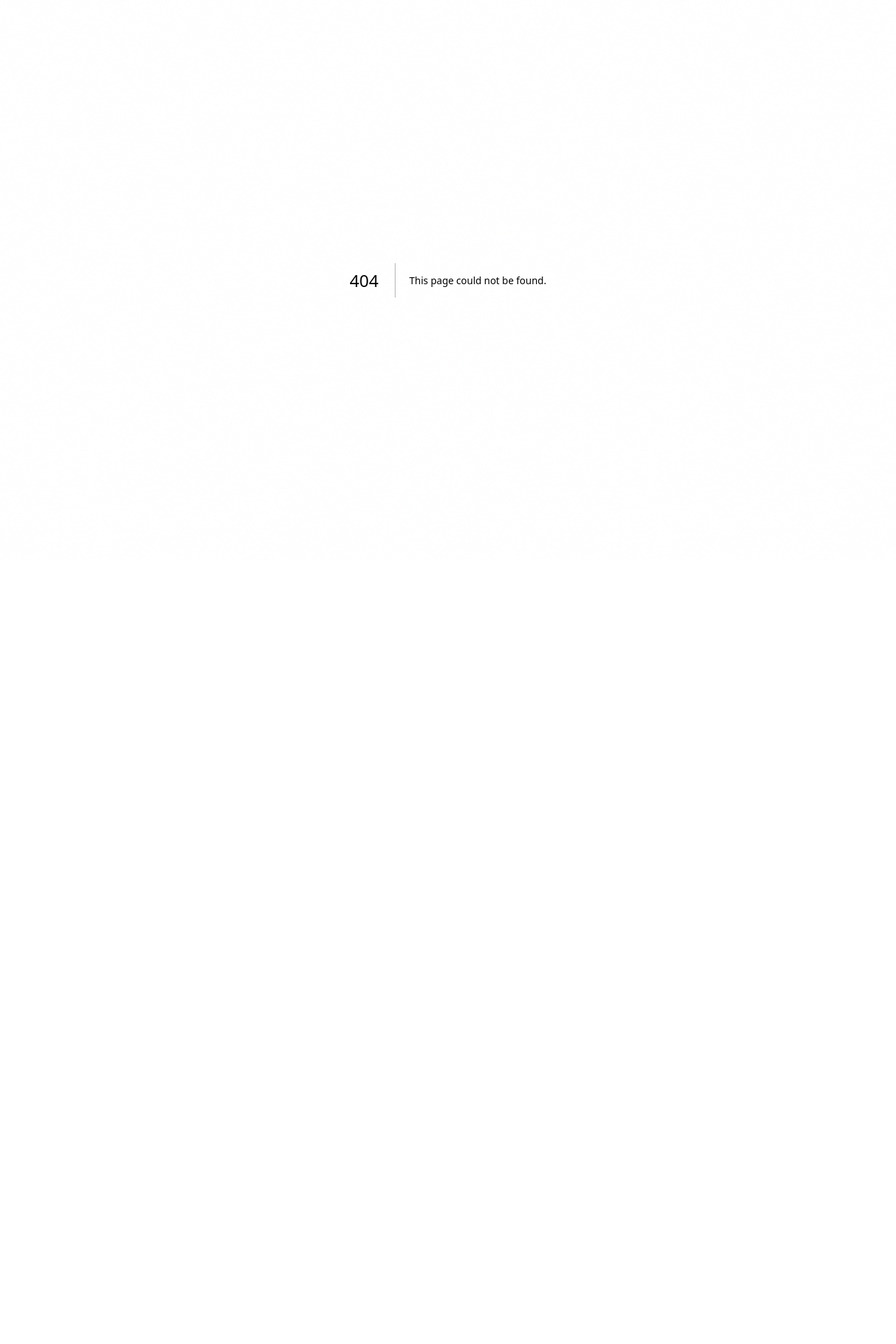
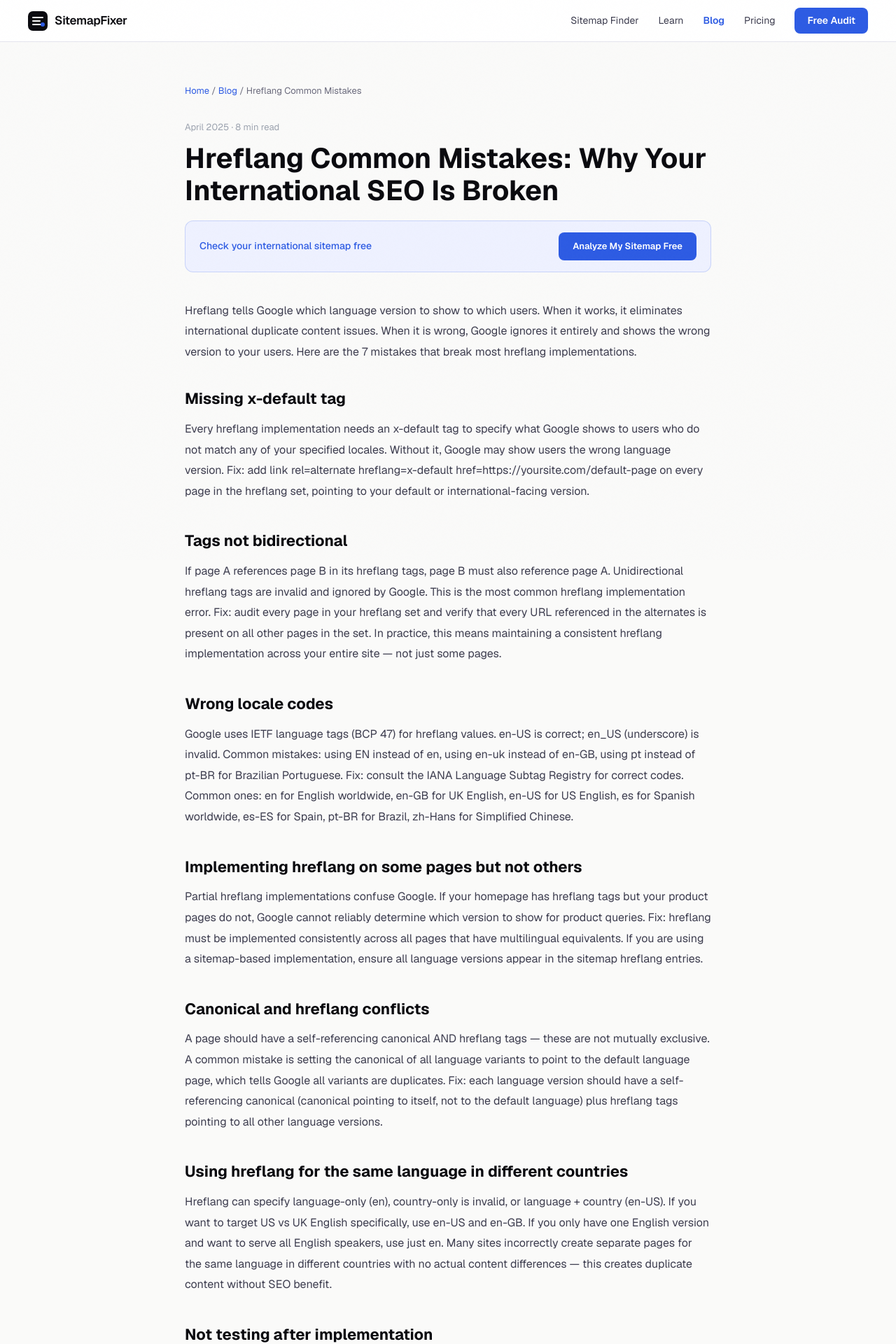
Before and after one commit to Watermelon-Coctail-Bar/sitemap-fixer, a Next.js app: page /blog/hreflang-common-mistakes in a window 1280 px wide. Before the commit this address had no page. Shown: the top 1920 px of the page at 70% size. Before the commit the page ends 800 px from the top, so only its background shows below. Built offline with nearby package versions, Linux system fonts and the light colour scheme.

Commit message:
Create page.tsx

```diff
--- /dev/null
+++ b/src/app/blog/hreflang-common-mistakes/page.tsx
@@ -0,0 +1,47 @@
+import type { Metadata } from 'next';
+export const metadata: Metadata = {
+  title: 'Hreflang Common Mistakes: Why Your International SEO Is Broken | SitemapFixer',
+  description: "Hreflang is one of the most error-prone SEO implementations. Here are the 7 most common hreflang mistakes and exactly how to fix each one.",
+  alternates: { canonical: 'https://sitemapfixer.com/blog/hreflang-common-mistakes' },
+  openGraph: { title: 'Hreflang Common Mistakes and Fixes', description: 'The 7 most common hreflang mistakes and how to fix them.', url: 'https://sitemapfixer.com/blog/hreflang-common-mistakes', type: 'article' },
+};
+const mistakes = [
+  { t: "Missing x-default tag", d: "Every hreflang implementation needs an x-default tag to specify what Google shows to users who do not match any of your specified locales. Without it, Google may show users the wrong language version. Fix: add link rel=alternate hreflang=x-default href=https://yoursite.com/default-page on every page in the hreflang set, pointing to your default or international-facing version." },
+  { t: "Tags not bidirectional", d: "If page A references page B in its hreflang tags, page B must also reference page A. Unidirectional hreflang tags are invalid and ignored by Google. This is the most common hreflang implementation error. Fix: audit every page in your hreflang set and verify that every URL referenced in the alternates is present on all other pages in the set. In practice, this means maintaining a consistent hreflang implementation across your entire site — not just some pages." },
+  { t: "Wrong locale codes", d: "Google uses IETF language tags (BCP 47) for hreflang values. en-US is correct; en_US (underscore) is invalid. Common mistakes: using EN instead of en, using en-uk instead of en-GB, using pt instead of pt-BR for Brazilian Portuguese. Fix: consult the IANA Language Subtag Registry for correct codes. Common ones: en for English worldwide, en-GB for UK English, en-US for US English, es for Spanish worldwide, es-ES for Spain, pt-BR for Brazil, zh-Hans for Simplified Chinese." },
+  { t: "Implementing hreflang on some pages but not others", d: "Partial hreflang implementations confuse Google. If your homepage has hreflang tags but your product pages do not, Google cannot reliably determine which version to show for product queries. Fix: hreflang must be implemented consistently across all pages that have multilingual equivalents. If you are using a sitemap-based implementation, ensure all language versions appear in the sitemap hreflang entries." },
+  { t: "Canonical and hreflang conflicts", d: "A page should have a self-referencing canonical AND hreflang tags — these are not mutually exclusive. A common mistake is setting the canonical of all language variants to point to the default language page, which tells Google all variants are duplicates. Fix: each language version should have a self-referencing canonical (canonical pointing to itself, not to the default language) plus hreflang tags pointing to all other language versions." },
+  { t: "Using hreflang for the same language in different countries", d: "Hreflang can specify language-only (en), country-only is invalid, or language + country (en-US). If you want to target US vs UK English specifically, use en-US and en-GB. If you only have one English version and want to serve all English speakers, use just en. Many sites incorrectly create separate pages for the same language in different countries with no actual content differences — this creates duplicate content without SEO benefit." },
+  { t: "Not testing after implementation", d: "Hreflang errors are silent — Google does not show indexing errors for invalid hreflang (unlike sitemap errors). Use the hreflang Testing Tool by Aleyda Solis or Sistrix Toolbox to test your implementation. Google Search Console International Targeting report (under Legacy Tools) shows detected alternate pages and any implementation issues. Test a representative sample of pages from each language section after implementation." },
+];
+export default function Page() {
+  return (
+    <article style={{ maxWidth: 800, margin: '0 auto', padding: '60px 24px' }}>
+      <nav style={{ fontSize: 13, color: '#6b6b7d', marginBottom: 32 }}>
+        <a href="/" style={{ color: '#2d5be3', textDecoration: 'none' }}>Home</a>{' / '}
+        <a href="/blog" style={{ color: '#2d5be3', textDecoration: 'none' }}>Blog</a>{' / '}
+        <span>Hreflang Common Mistakes</span>
+      </nav>
+      <div style={{ fontSize: 13, color: '#9ca3af', marginBottom: 12 }}>April 2025 · 8 min read</div>
+      <h1 style={{ fontSize: 40, fontWeight: 700, color: '#0a0a0f', marginBottom: 20, lineHeight: 1.15 }}>Hreflang Common Mistakes: Why Your International SEO Is Broken</h1>
+      <div style={{ background: '#eef1ff', border: '1px solid rgba(45,91,227,0.2)', borderRadius: 12, padding: '16px 20px', marginBottom: 40, display: 'flex', alignItems: 'center', justifyContent: 'space-between', gap: 16 }}>
+        <span style={{ fontSize: 14, color: '#2d5be3', fontWeight: 500 }}>Check your international sitemap free</span>
+        <a href="/" style={{ background: '#2d5be3', color: 'white', padding: '10px 20px', borderRadius: 8, textDecoration: 'none', fontWeight: 600, fontSize: 13 }}>Analyze My Sitemap Free</a>
+      </div>
+      <div style={{ fontSize: 16, color: '#3d3d4f', lineHeight: 1.85 }}>
+        <p style={{ marginBottom: 32 }}>Hreflang tells Google which language version to show to which users. When it works, it eliminates international duplicate content issues. When it is wrong, Google ignores it entirely and shows the wrong version to your users. Here are the 7 mistakes that break most hreflang implementations.</p>
+        {mistakes.map(({ t, d }) => (
+          <div key={t} style={{ marginBottom: 36 }}>
+            <h2 style={{ fontSize: 22, fontWeight: 700, color: '#0a0a0f', marginBottom: 8 }}>{t}</h2>
+            <p style={{ margin: 0 }}>{d}</p>
+          </div>
+        ))}
+      </div>
+      <div style={{ background: '#0a0a0f', borderRadius: 12, padding: '32px', textAlign: 'center', marginTop: 56 }}>
+        <div style={{ fontSize: 20, fontWeight: 700, color: 'white', marginBottom: 8 }}>Validate your international sitemap</div>
+        <div style={{ color: '#9999aa', marginBottom: 20, fontSize: 14 }}>Free — checks hreflang patterns and conflicts</div>
+        <a href="/" style={{ background: 'white', color: '#0a0a0f', padding: '14px 28px', borderRadius: 8, textDecoration: 'none', fontWeight: 700 }}>Analyze My Sitemap Free</a>
+      </div>
+    </article>
+  );
+}
```
